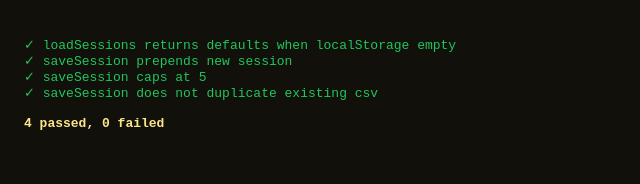
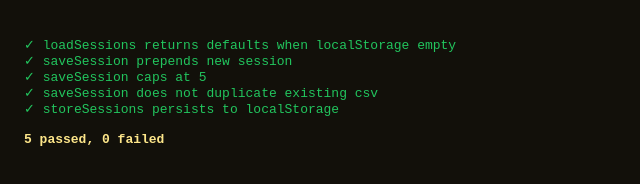
Before and after one commit to leonepigro/golden-dice, a plain HTML site: page tests/test.html in a window 1280 px wide. Shown: the whole page, without its empty margins (0-640 px from the left). Drawn offline with Linux system fonts and the light colour scheme.

Commit message:
fix: meaningful DEFAULT_SESSIONS labels, add storeSessions smoke test

```diff
--- a/js/sessions.js
+++ b/js/sessions.js
@@ -1,9 +1,9 @@
 const STORAGE_KEY = 'dice_sessions';
 
 export const DEFAULT_SESSIONS = [
-  { label: '1', csv: '1, X, 2, No Gol, Gol, Under, Over' },
-  { label: '1', csv: '1,2,3,4,5,6,7,8,9,10' },
-  { label: '1', csv: '1,X,2' },
+  { label: '1/X/2+', csv: '1, X, 2, No Gol, Gol, Under, Over' },
+  { label: '1-10', csv: '1,2,3,4,5,6,7,8,9,10' },
+  { label: '1/X/2', csv: '1,X,2' },
   { label: 'No Gol', csv: 'No Gol, Gol' },
   { label: 'Under', csv: 'Under, Over' },
 ];
--- a/tests/test.html
+++ b/tests/test.html
@@ -5,7 +5,7 @@
 <body>
 <pre id="out"></pre>
 <script type="module">
-import { saveSession, loadSessions } from '../js/sessions.js';
+import { saveSession, loadSessions, storeSessions } from '../js/sessions.js';
 
 const out = document.getElementById('out');
 let passed = 0, failed = 0;
@@ -25,6 +25,7 @@ test('loadSessions returns defaults when localStorage empty', () => {
   const s = loadSessions();
   eq(s.length, 5);
   eq(s[0].csv, '1, X, 2, No Gol, Gol, Under, Over');
+  eq(s[0].label, '1/X/2+');
 });
 
 test('saveSession prepends new session', () => {
@@ -52,6 +53,16 @@ test('saveSession does not duplicate existing csv', () => {
   eq(s[0].csv, csv);
 });
 
+test('storeSessions persists to localStorage', () => {
+  localStorage.clear();
+  const s = loadSessions();
+  storeSessions(s);
+  const raw = localStorage.getItem('dice_sessions');
+  if (!raw) throw new Error('nothing written to localStorage');
+  const parsed = JSON.parse(raw);
+  eq(parsed.length, 5);
+});
+
 out.innerHTML += `\n<strong>${passed} passed, ${failed} failed</strong>\n`;
 </script>
 </body></html>
```
